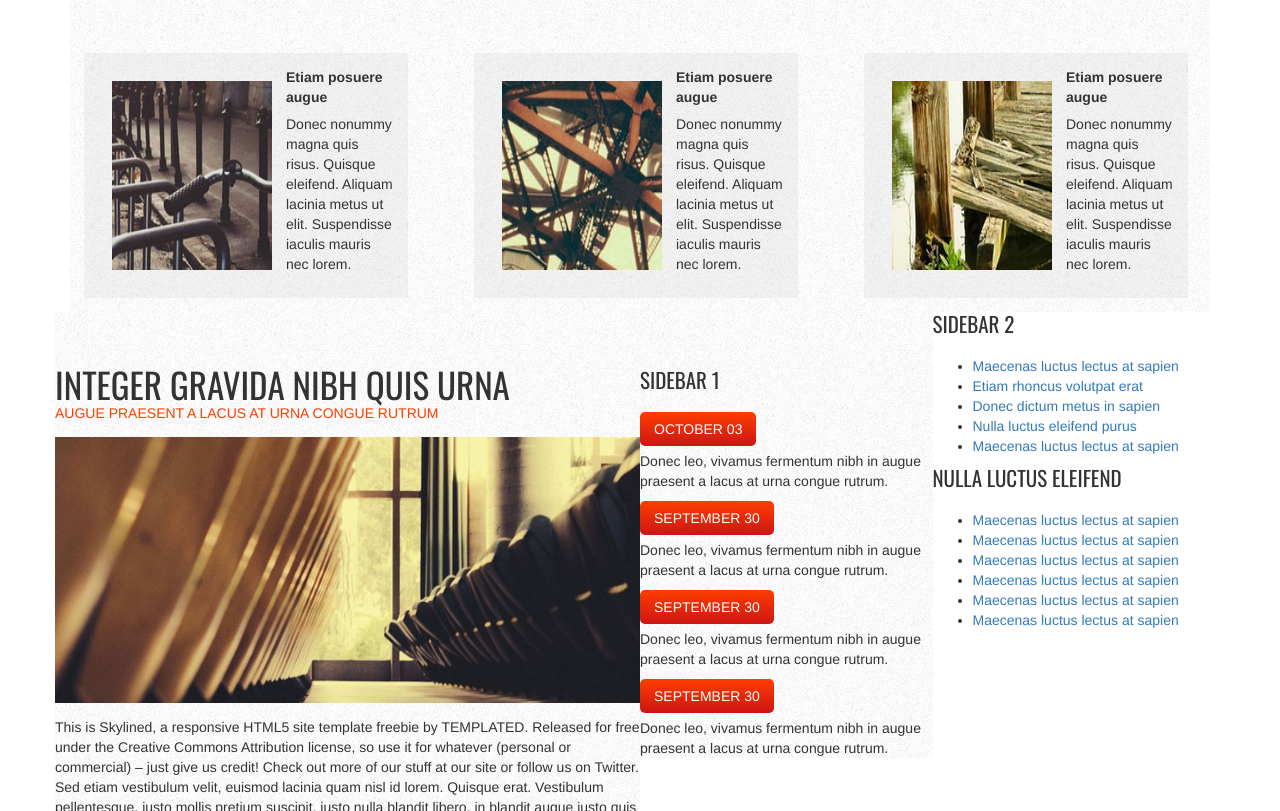
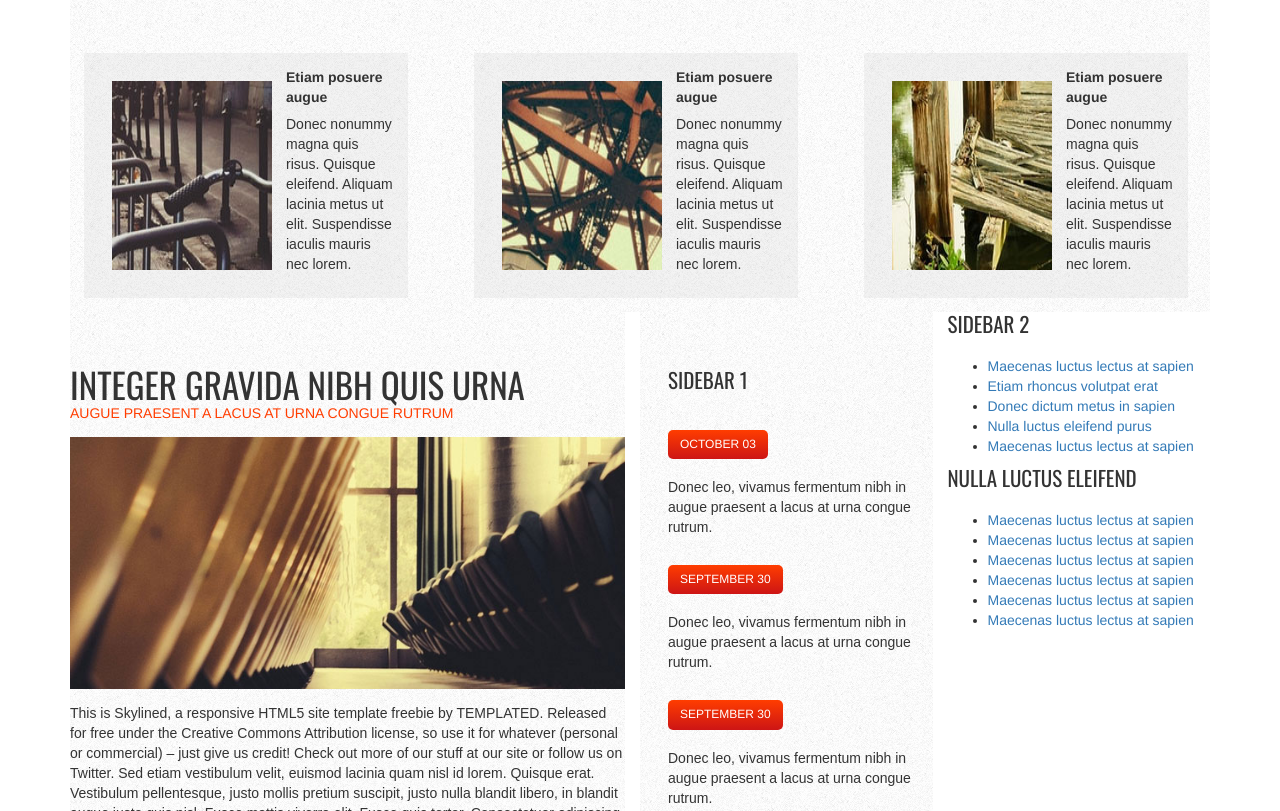
Before and after one commit to rruellepetel/challenge_6, a website: page index.html in a window 1280 px wide. Shown: the part 932-1743 px from the top of the page. Drawn offline with nearby package versions, Linux system fonts and the light colour scheme.

Commit message:
renaming gh_pages

```diff
--- a/index.html
+++ b/index.html
@@ -105,7 +105,7 @@
         </div>
     </section>
         <div class="row">
-            <div class="col-xs-12 col-md-6 nopadding">
+            <div class="col-xs-12 col-md-6 nopaddingright">
                 <main>
                     <h2>Integer gravida nibh quis urna</h2>
                     <span>augue praesent a lacus at urna congue rutrum</span>
@@ -127,7 +127,7 @@
                     <p>Donec leo, vivamus fermentum nibh in augue praesent a lacus at urna congue rutrum. </p>
                 </aside>
             </div>
-            <div class="col-xs-6 col-md-3 nopadding">
+            <div class="col-xs-6 col-md-3 nopaddingleft">
                 <aside class="as2">
                     <h4>sidebar 2</h4>
                     <ul>
--- a/static/css/style.css
+++ b/static/css/style.css
@@ -45,6 +45,10 @@ h3 {
     font-size: 1.5em;
     font-family: Oswald;
     margin: 1em 0;
+}
+
+p {
+    font-family: Arial;
 }
 
 #artcont {
@@ -126,17 +130,18 @@ main button {
 
 .as1 {
     background: url("../images/fond.png");
-    padding-top: 4em;
+    padding: 4em 0 0 2em;
 }
 
 .as1 label {
     background: linear-gradient(180deg,#FF3D00,#cd1515);
-
+    font-size: 12px;
     border-radius: 5px;
     color: white;
     padding: 0.5em 1em;
     text-transform: uppercase;
     font-weight: normal;
+    margin: 1.5em 0;
 
 }
 
```
